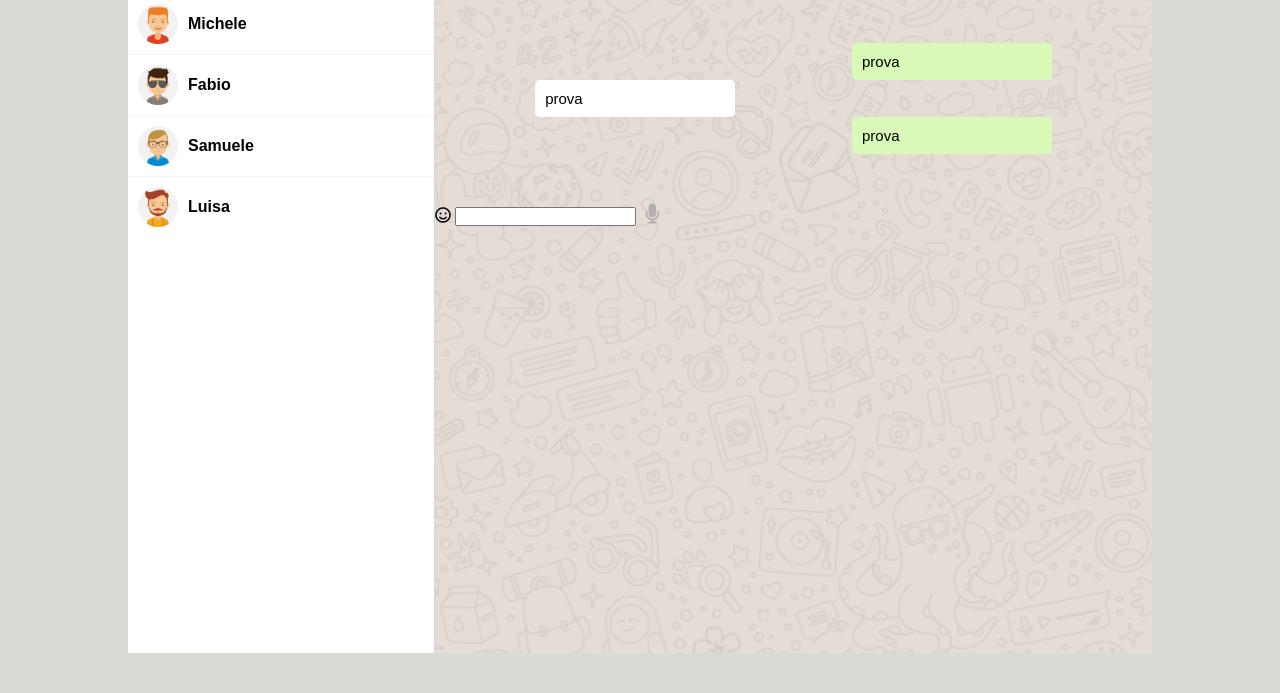
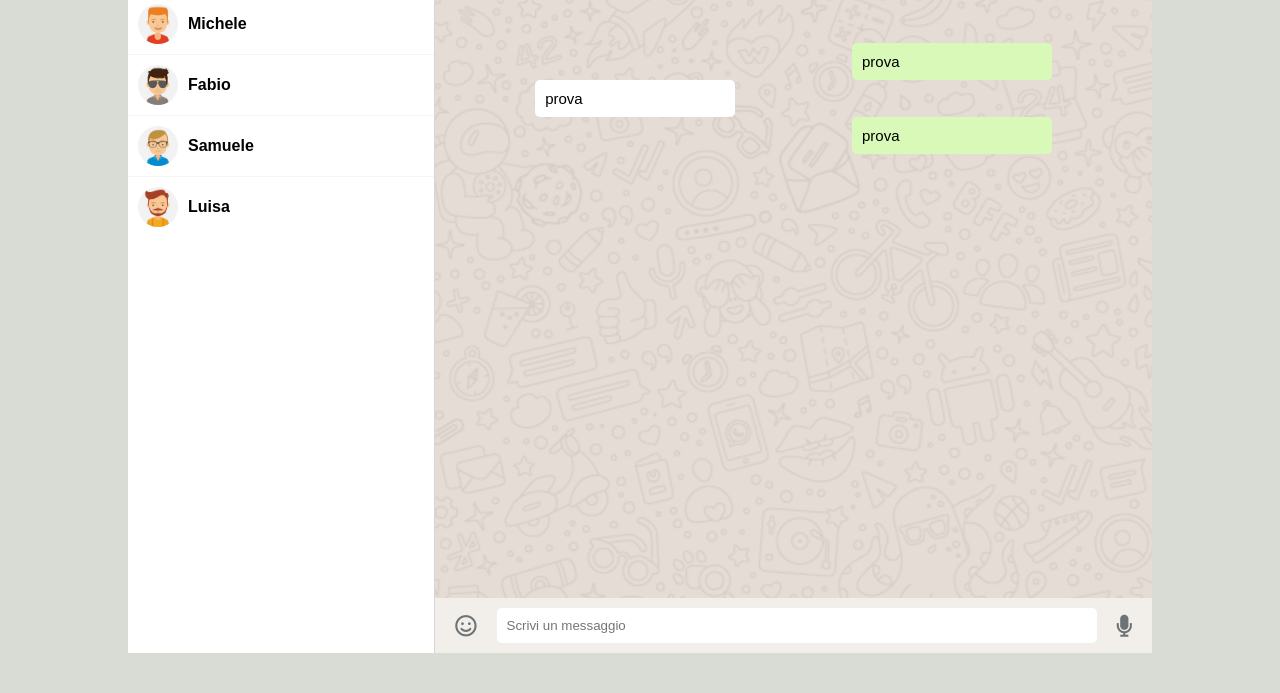
Before and after one commit to Barbon14/vue-boolzapp, a plain HTML site: page index.html in a window 1280 px wide. Shown: the part 107-800 px from the top of the page. Drawn offline with nearby package versions, Linux system fonts and the light colour scheme.

Commit message:
added chat inputs

```diff
--- a/css/style.css
+++ b/css/style.css
@@ -22,7 +22,7 @@ body {
 .fas {
     color: #b1b1b1;
     font-size: 20px;
-    margin: 0 5px;
+    margin: 0 10px;
 }
 
 .user_info {
@@ -78,12 +78,15 @@ aside {
 .active_chat {
     width: 70%;
     background-image: url(../img/chat_background.png);
+    display: flex;
+    flex-direction: column;
 }
 
 .active_chat .chat {
     display: flex;
     flex-direction: column;
     padding: 50px 100px;
+    flex-grow: 1;
 }
 
 /* messaggi */
@@ -104,3 +107,24 @@ aside {
 }
 
 /* input chat */
+.active_chat .chat_inputs {
+    display: flex;
+    justify-content: space-between;
+    align-items: center;
+    background-color: #f2eee9;
+    padding: 10px 0;
+}
+
+.active_chat .chat_inputs .new_msg {
+    flex-grow: 1;
+    padding: 10px;
+    border-radius: 5px;
+    border: none;
+}
+
+.active_chat .chat_inputs .far,
+.active_chat .chat_inputs .fas {
+    color: #6b7377;
+    margin: 0 20px;
+    font-size: 22px;
+}
--- a/index.html
+++ b/index.html
@@ -79,9 +79,9 @@
                 </div>
 
                 <!-- input chat -->
-                <div class="chat_input">
+                <div class="chat_inputs">
                     <i class="far fa-smile"></i>
-                    <input type="text">
+                    <input class="new_msg" type="text" placeholder="Scrivi un messaggio">
                     <i class="fas fa-microphone"></i>
                 </div>
             </section>
```
